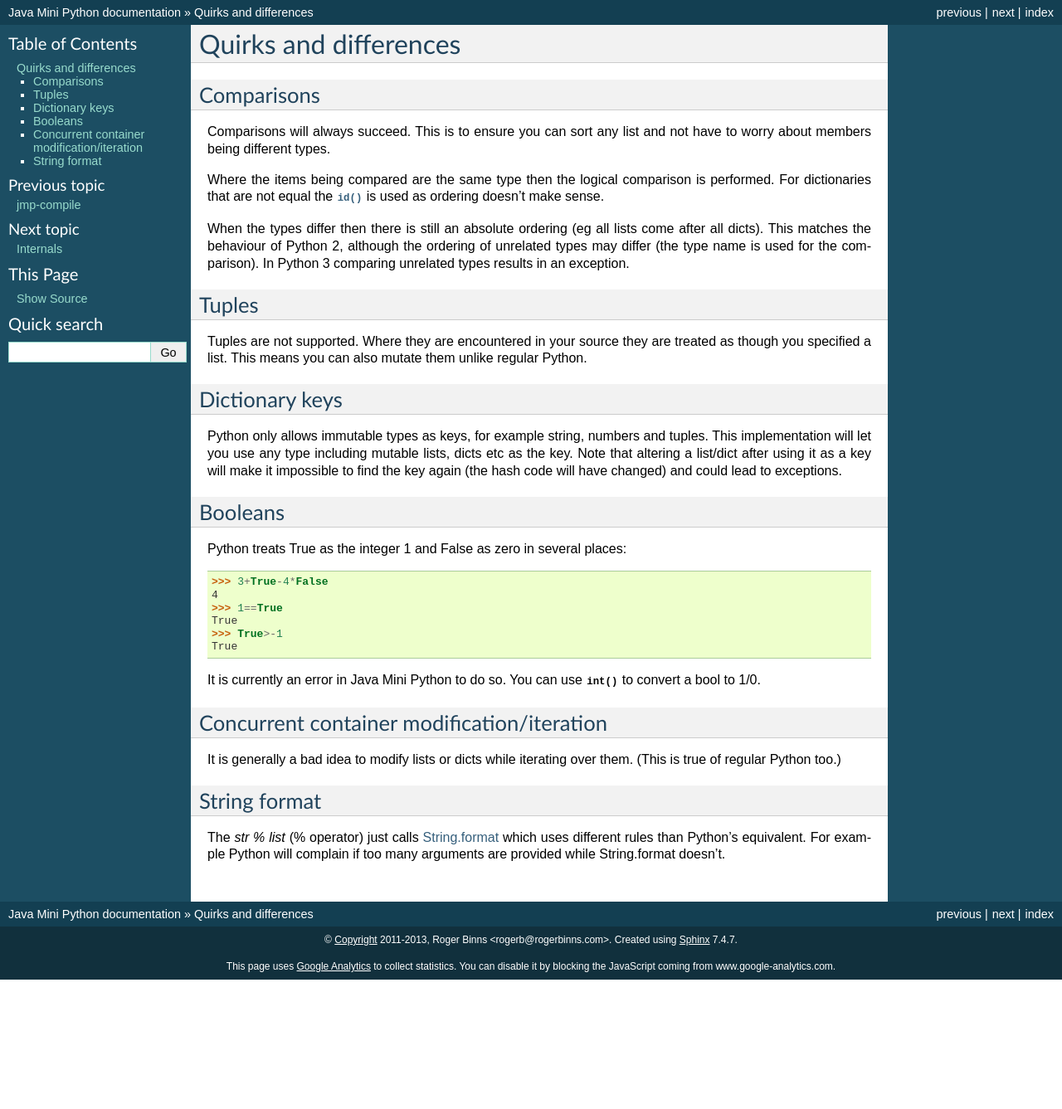
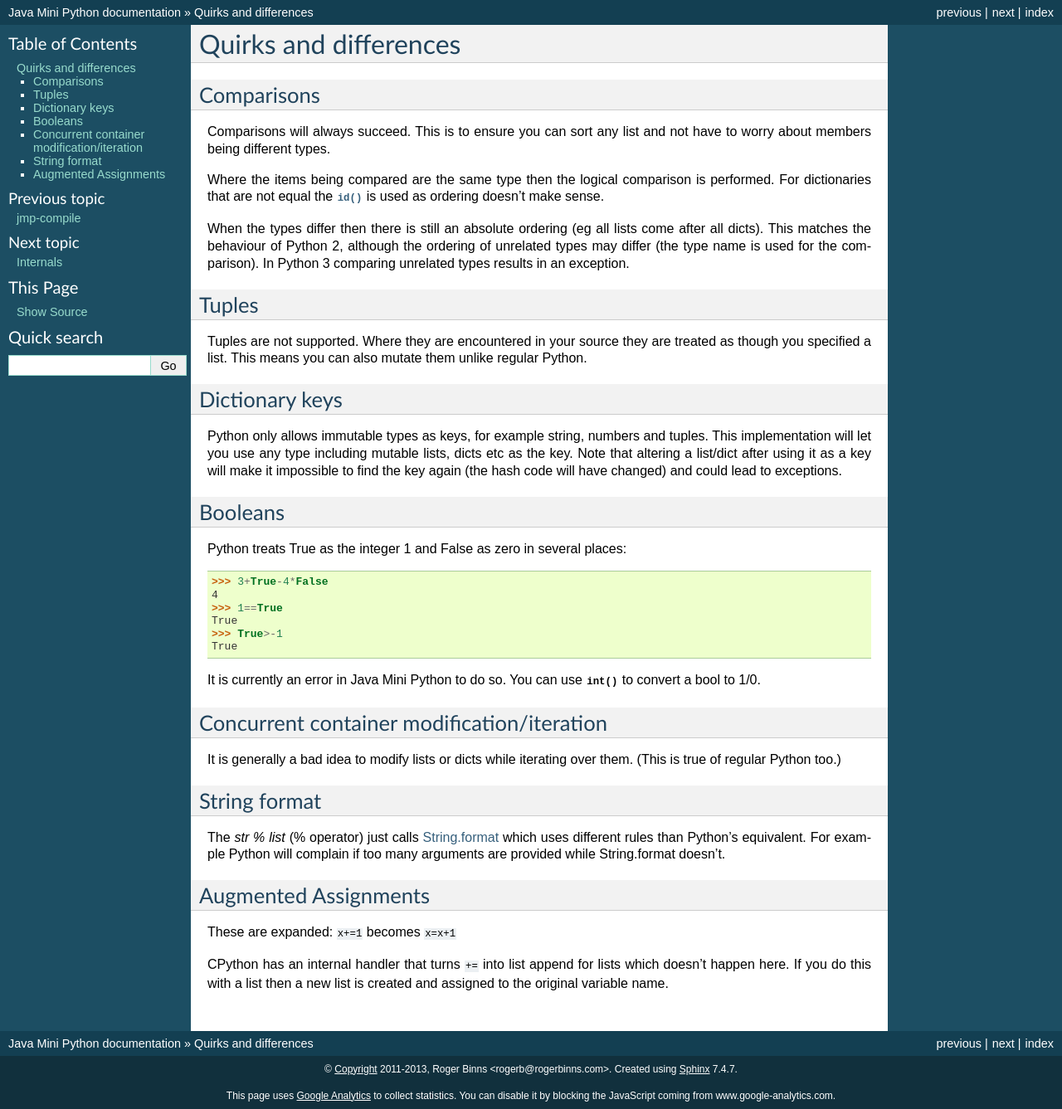
Before and after one commit to rogerbinns/jia-mini-python, a Sphinx documentation site: the page built from doc/quirks.rst, in a window 1280 px wide and 1337 px high. Shown: the whole window at 83% size. Built offline with Sphinx 7.4.7, drawn with Linux system fonts in a browser that asks for light colours; the version number could not be read and is left out.

Commit message:
Deal with augmented assignments using a preprocessing step

```diff
--- a/doc/lang.rst
+++ b/doc/lang.rst
@@ -46,7 +46,7 @@ Operators
 * [] (list and dict indexing)
 * [from:to] list slicing (step not supported)
 * x if y else z (ternary)
-
+* Augmented assignments (+= -= /= etc). :ref:`note <augassign>`)
 
 What is not supported
 =====================
--- a/doc/quirks.rst
+++ b/doc/quirks.rst
@@ -69,3 +69,14 @@ The `str % list` (% operator) just calls :jdoc:`String.format
 which uses different rules than Python's equivalent.  For example
 Python will complain if too many arguments are provided while
 String.format doesn't.
+
+.. _augassign:
+
+Augmented Assignments
+---------------------
+
+These are expanded: ``x+=1`` becomes ``x=x+1``
+
+CPython has an internal handler that turns ``+=`` into list append for
+lists which doesn't happen here.  If you do this with a list then a
+new list is created and assigned to the original variable name.
```
Also changed, not shown: other parts of doc/lang.rst (+1 -2 lines), 1 other file.
